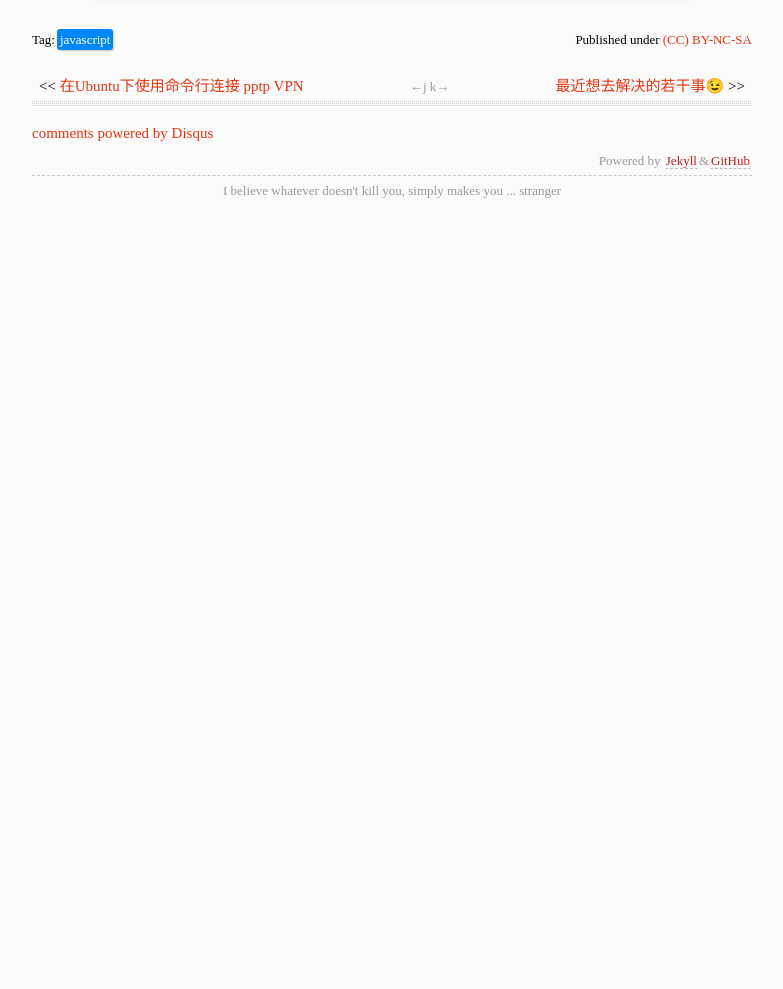
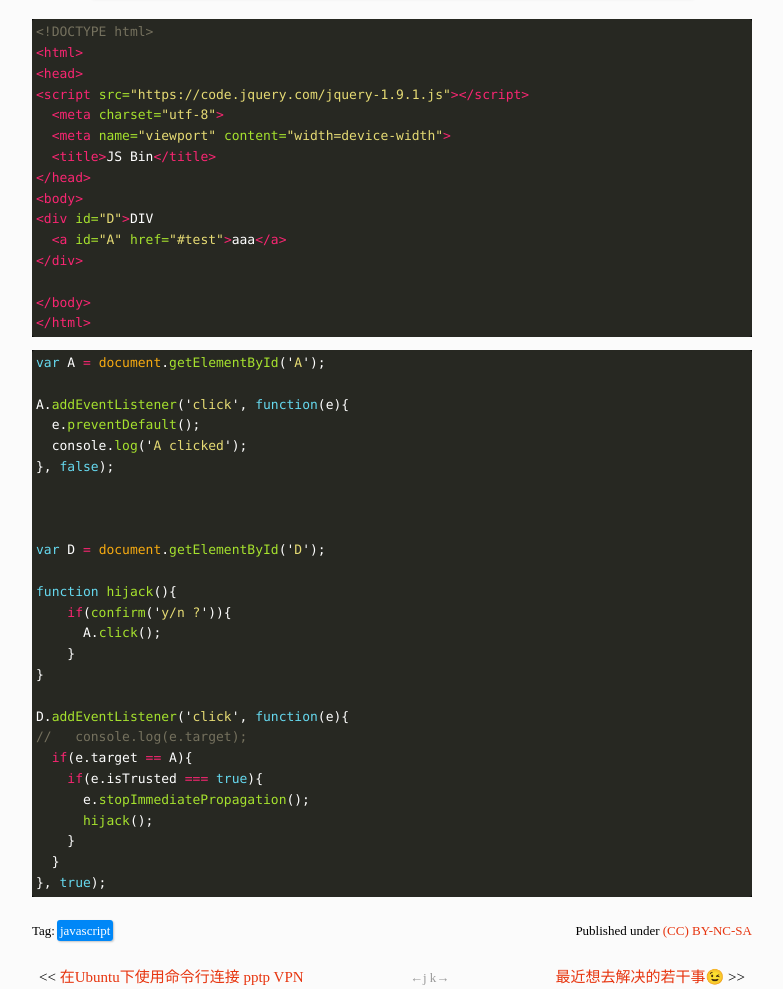
Before and after one commit to xavierskip/xavierskip.github.io, a Jekyll site: the page built from _posts/2016-1-23-js-hijack.md, in a window 1280 px wide and 1400 px high, scrolled down 1757 px, cut to the strip 411-1400 px from the top of the window. Shown: the whole strip, without its empty margins (248-1031 px from the left). Built offline with Jekyll 4.4.1, drawn with Linux system fonts in a browser that asks for light colours; comment, search, counter and statistics services are not loaded; before the commit the page ends 2387 px from its top, so only the background shows below that.

Commit message:
Update 2016-1-23-js-hijack.md

````diff
--- a/_posts/2016-1-23-js-hijack.md
+++ b/_posts/2016-1-23-js-hijack.md
@@ -43,6 +43,51 @@ Event.stopImmediatePropagation()
 <a class="jsbin-embed" href="http://jsbin.com/pohogogewu/embed?html,js,console,output" target="_blank">JS Bin on jsbin.com</a><script src="http://static.jsbin.com/js/embed.min.js?3.35.9"></script>
 {:/nomarkdown}
 
+```html
+<!DOCTYPE html>
+<html>
+<head>
+<script src="https://code.jquery.com/jquery-1.9.1.js"></script>
+  <meta charset="utf-8">
+  <meta name="viewport" content="width=device-width">
+  <title>JS Bin</title>
+</head>
+<body>
+<div id="D">DIV
+  <a id="A" href="#test">aaa</a>
+</div>
+
+</body>
+</html>
+```
+```javascript
+var A = document.getElementById('A');
+
+A.addEventListener('click', function(e){
+  e.preventDefault();
+  console.log('A clicked');
+}, false);
+
+
+
+var D = document.getElementById('D');
+
+function hijack(){
+    if(confirm('y/n ?')){
+      A.click();
+    }
+}
+
+D.addEventListener('click', function(e){
+//   console.log(e.target);
+  if(e.target == A){
+    if(e.isTrusted === true){
+      e.stopImmediatePropagation();
+      hijack();
+    }
+  }
+}, true);
+```
 
 [1]:http://harttle.com/2015/07/31/javascript-event.html
 [2]:http://fex.baidu.com/blog/2014/05/what-happen/
````
Also changed, not shown: other parts of _posts/2016-1-23-js-hijack.md (+1 -1 lines).
